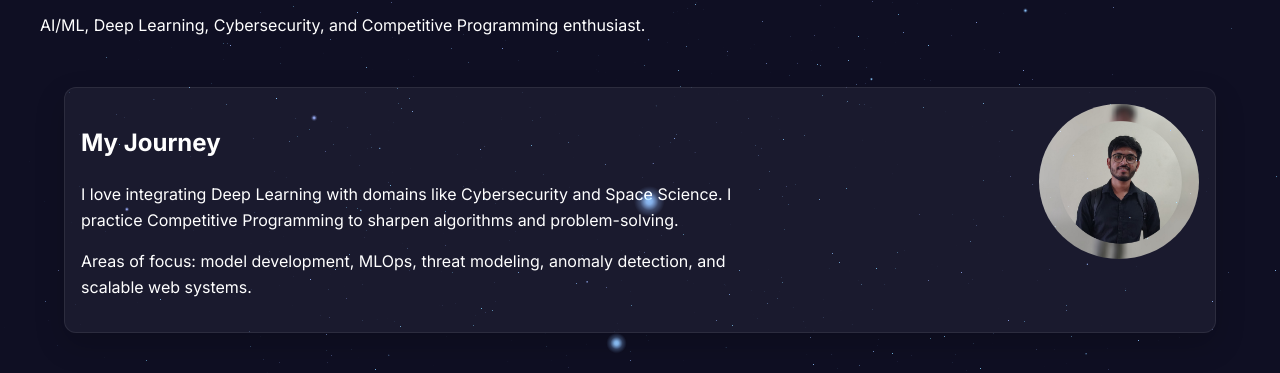
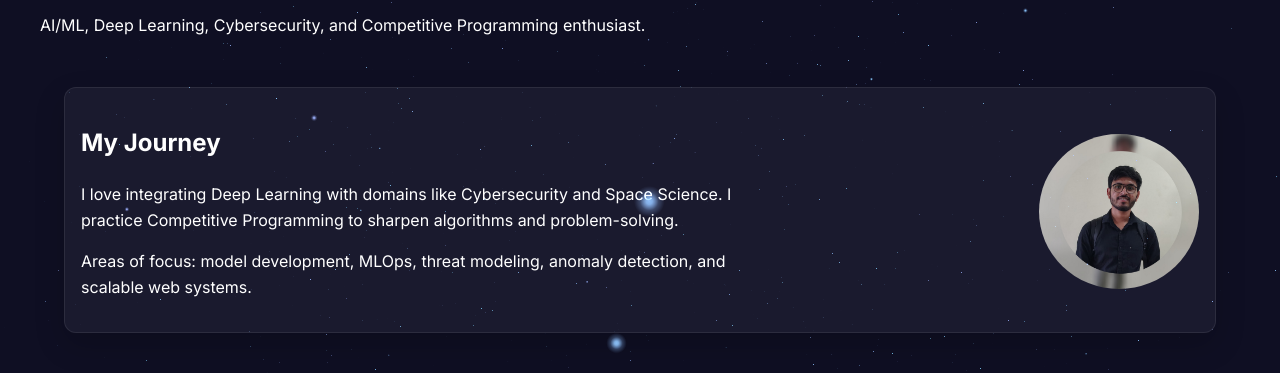
Before and after one commit to DEBNILPAL/Debnil-Portfolio, a website: page public/about.html in a window 1280 px wide. Shown: the part 150-523 px from the top of the page. Drawn offline with nearby package versions, Linux system fonts and the light colour scheme; animation ran at ten frames a second.

Commit message:
second commit - Portfolio site

```diff
--- a/public/css/styles.css
+++ b/public/css/styles.css
@@ -195,7 +195,7 @@ body.menu-open{overflow:hidden}
 .page-header h1{margin:0 0 8px;font-family:"Space Grotesk",Inter,sans-serif}
 .about-card,.page-card{background:var(--surface);border:1px solid rgba(255,255,255,.08);border-radius:12px;padding:16px;margin-bottom:16px}
 .about-grid{display:grid;grid-template-columns:1.2fr .8fr;gap:16px}
-.profile-small{max-width:160px;height:auto;border-radius:50%;display:block;margin-left:auto}
+.profile-small{max-width:160px;height:auto;border-radius:50%;display:block;margin-left:auto;margin-top:30px}
 [data-theme="light"] .about-card{border-color:rgba(0,0,0,.08)}
 
 /* Light mode animated backdrop */
```
